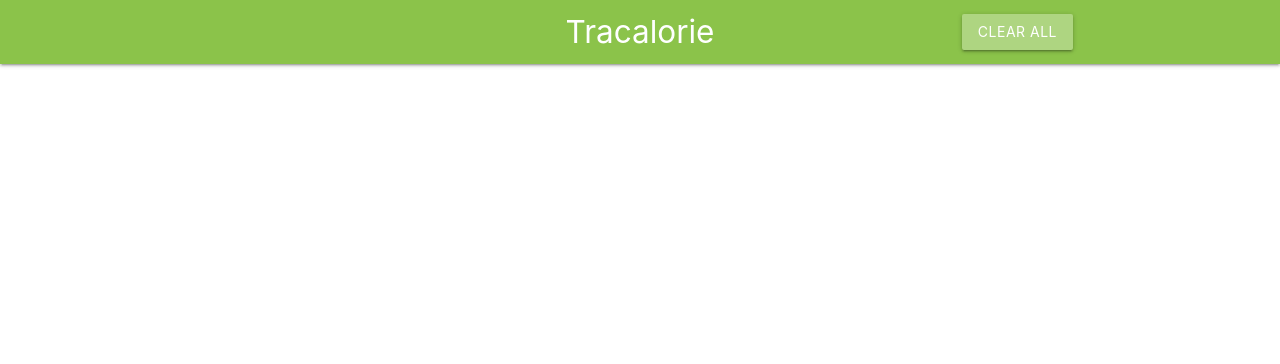
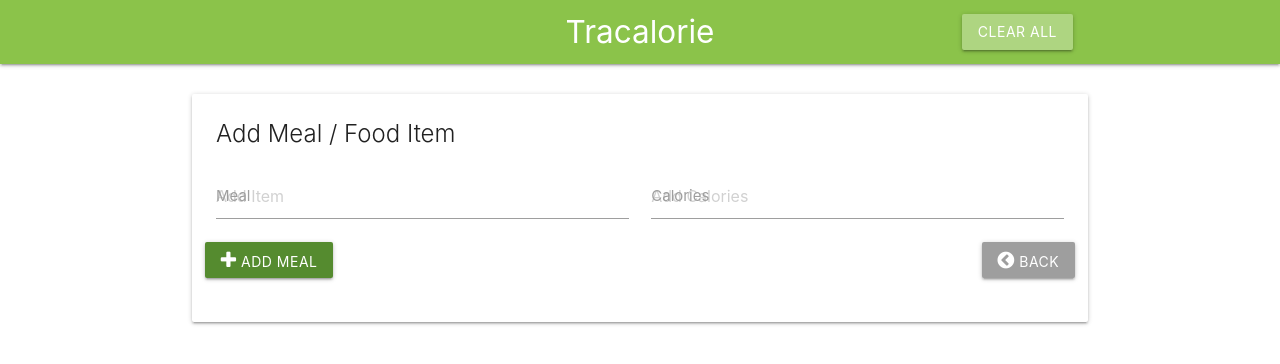
Before and after one commit to AtanasVihrogonov/Calorie-Tracker, a plain HTML site: page index.html in a window 1280 px wide. Drawn offline with nearby package versions, Linux system fonts and the light colour scheme.

Commit message:
Create Form card

```diff
--- a/index.html
+++ b/index.html
@@ -30,5 +30,31 @@
 
     <br>
 
+    <div class="container">
+      <!-- Form Card -->
+      <div class="card">
+        <div class="card-content">
+          <span class="card-title">Add Meal / Food Item</span>
+          <form class="col">
+            <div class="row">
+              <div class="input-field col s6">
+                <input type="text" placeholder="Add Item" id="item-name">
+                <label for="item-name">Meal</label>
+              </div>
+
+              <div class="input-field col s6">
+                <input type="text" placeholder="Add Calories" id="item-calories">
+                <label for="item-calories">Calories</label>
+              </div>
+
+              <button class="add-btn btn light-green darken-3"><i class="fa fa-plus"></i> Add Meal</button>
+              <!-- <button class="update-btn btn blue"><i class="fa fa-pencil-square-o"></i> Update Meal</button>
+              <button class="delete-btn btn red"><i class="fa fa-remove"></i> Delete Meal</button> -->
+              <button class="back-btn btn grey pull-right"><i class="fa fa-chevron-circle-left"></i> Back</button>
+            </div>
+          </form>
+        </div>
+      </div>
+
   </body>
 </html>
```
